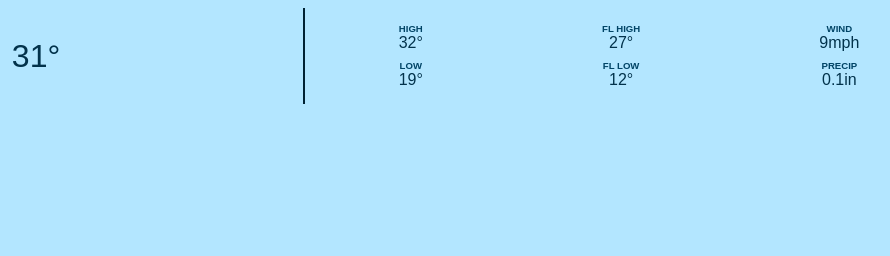
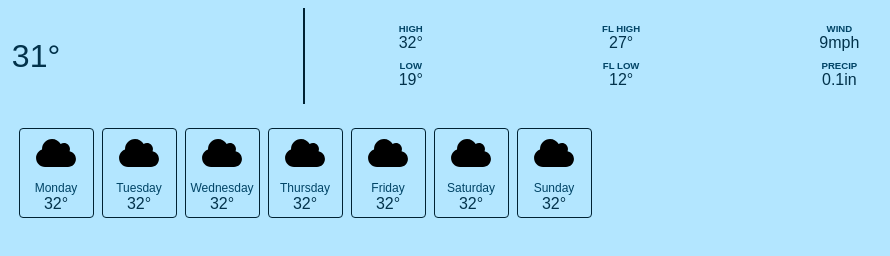
Before and after one commit to digitallyalex/sunny-or-not, a website built with Vite: page vite-project/index.html in a window 1280 px wide. Shown: the full height of the page, 335-1225 px from the left. Built offline with nearby package versions, Linux system fonts and the light colour scheme.

Commit message:
Added day section

```diff
--- a/vite-project/index.html
+++ b/vite-project/index.html
@@ -54,7 +54,53 @@
 
     </header>
 
+    <section class="day-section" data-day-section>
+      <div class="day-card">
+        <img src="public/cloud.svg" class="weather-icon"/>
+        <div class="day-card-day">Monday</div>
+        <div>32&deg;</div>
+      </div>
 
+      <div class="day-card">
+        <img src="public/cloud.svg" class="weather-icon"/>
+        <div class="day-card-day">Tuesday</div>
+        <div>32&deg;</div>
+      </div>
+
+      <div class="day-card">
+        <img src="public/cloud.svg" class="weather-icon"/>
+        <div class="day-card-day">Wednesday</div>
+        <div>32&deg;</div>
+      </div>
+
+      <div class="day-card">
+        <img src="public/cloud.svg" class="weather-icon"/>
+        <div class="day-card-day">Thursday</div>
+        <div>32&deg;</div>
+      </div>
+
+      <div class="day-card">
+        <img src="public/cloud.svg" class="weather-icon"/>
+        <div class="day-card-day">Friday</div>
+        <div>32&deg;</div>
+      </div>
+
+      <div class="day-card">
+        <img src="public/cloud.svg" class="weather-icon"/>
+        <div class="day-card-day">Saturday</div>
+        <div>32&deg;</div>
+      </div>
+
+      <div class="day-card">
+        <img src="public/cloud.svg" class="weather-icon"/>
+        <div class="day-card-day">Sunday</div>
+        <div>32&deg;</div>
+      </div>
+
+
+    </section>
+
+    <template></template>
 
     <script type="module" src="/main.js"></script>
   </body>
--- a/vite-project/style.css
+++ b/vite-project/style.css
@@ -17,6 +17,7 @@ body {
   overflow: hidden;
 } */
 
+/* header section starts here */
 .header {
   display: flex;
   align-items: center;
@@ -77,3 +78,31 @@ body {
   font-weight: lighter;
   font-size: 0.75rem;
 }
+
+
+/* day section starts here */
+.day-section {
+  display: grid;
+  grid-template-columns: repeat(auto-fit, 75px);
+  gap: .5rem;
+  justify-content: center;
+  padding: 1rem;
+}
+
+.day-card {
+  display: flex;
+  flex-direction: column;
+  align-items: center;
+  border: 1px solid hsl(200, 100%, 10%);
+  border-radius: 0.25rem;
+  padding: 0.25rem;
+}
+
+.day-card-day {
+  font-size: .75rem;
+  color: hsl(200, 100%, 20%);
+  margin-top: 0.5rem;
+}
+
+
+/* hour section starts here */
```
